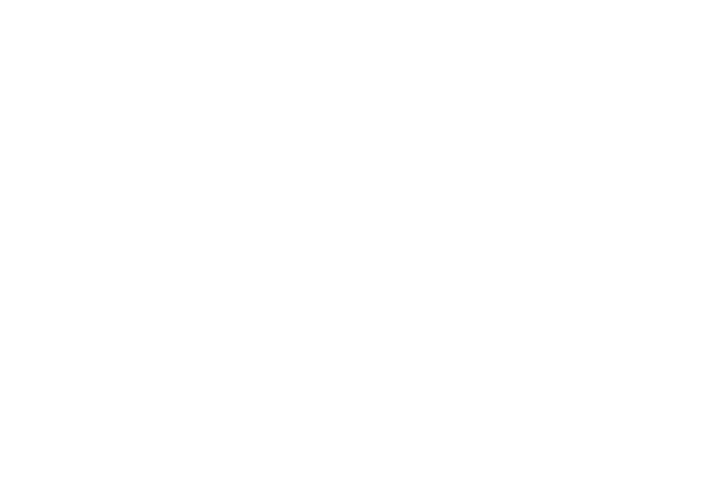
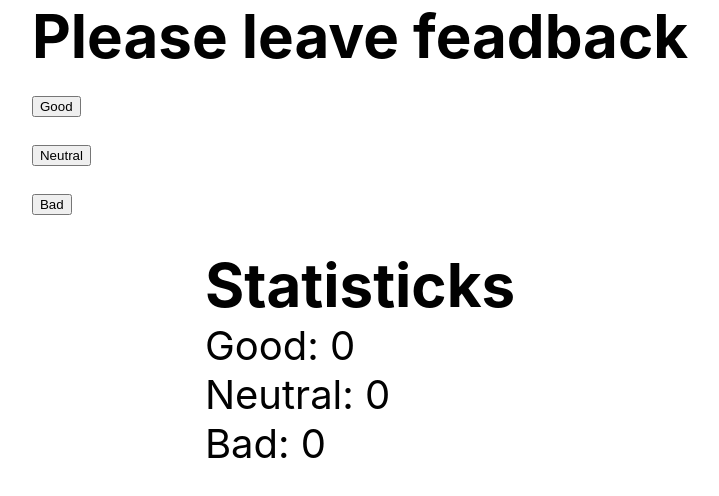
Before and after one commit to BolotinAlexey/goit-react-hw-02-feedback, a React (Create React App) app: page / in a window 1280 px wide. Shown: the top 496 px of the page, without its empty margins (280-999 px from the left). Built offline with nearby package versions, Linux system fonts and the light colour scheme.

Commit message:
realesed class feadback

```diff
--- a/src/App.jsx
+++ b/src/App.jsx
@@ -1,8 +1,7 @@
-// import user from "user";
 // import data from "data";
 // import transactions from "transactions";
 // import friends from "friends";
-// import Profile from "components/Profile/Profile";
+import Feadback from 'components/Feadback/Feadback';
 // import Statistics from "components/Statistics/Statistics";
 // import FriendList from "components/FriendList/FriendList";
 // import TransactionHistory from "components/TransactionHistory/TransactionHistory";
@@ -12,15 +11,17 @@ export const App = () => {
     <div
       style={{
         // height: '100vh',
-        display: "flex",
-        flexDirection: "column",
-        gap: "30px",
+        display: 'flex',
+        flexDirection: 'column',
+        gap: '30px',
         // flexWrap: 'wrap',
-        justifyContent: "center",
-        alignItems: "center",
+        justifyContent: 'center',
+        alignItems: 'center',
         fontSize: 40,
-        color: "#010101",
+        color: '#010101',
       }}
-    ></div>
+    >
+      <Feadback />
+    </div>
   );
 };
--- /dev/null
+++ b/src/components/Feadback/Feadback.jsx
@@ -0,0 +1,61 @@
+import React, { Component } from 'react';
+
+class Feadback extends Component {
+  state = {
+    good: 0,
+    neutral: 0,
+    bad: 0,
+  };
+
+  goodInc = () =>
+    this.setState(({ good }) => ({
+      good: ++good,
+    }));
+  neutralInc = () =>
+    this.setState(({ neutral }) => ({
+      neutral: ++neutral,
+    }));
+  badInc = () =>
+    this.setState(({ bad }) => ({
+      bad: ++bad,
+    }));
+
+  render() {
+    const { good, neutral, bad } = this.state;
+
+    return (
+      <>
+        <section className="btns">
+          <h2>Please leave feadback</h2>
+          <ul className="buttons">
+            <li>
+              <button onClick={this.goodInc}>Good</button>
+            </li>
+            <li>
+              <button onClick={this.neutralInc}>Neutral</button>
+            </li>
+            <li>
+              <button onClick={this.badInc}>Bad</button>
+            </li>
+          </ul>
+        </section>
+        <section className="statistics">
+          <h2>Statisticks</h2>
+          <ul>
+            <li>
+              <p>Good: {good}</p>
+            </li>
+            <li>
+              <p>Neutral: {neutral}</p>
+            </li>
+            <li>
+              <p>Bad: {bad}</p>
+            </li>
+          </ul>
+        </section>
+      </>
+    );
+  }
+}
+
+export default Feadback;
--- a/src/index.css
+++ b/src/index.css
@@ -23,3 +23,14 @@ ul {
   margin: 0;
   padding: 0;
 }
+
+h1,
+h2,
+h3,
+h4,
+h5,
+h6,
+p {
+  margin: 0;
+  padding: 0;
+}
```
